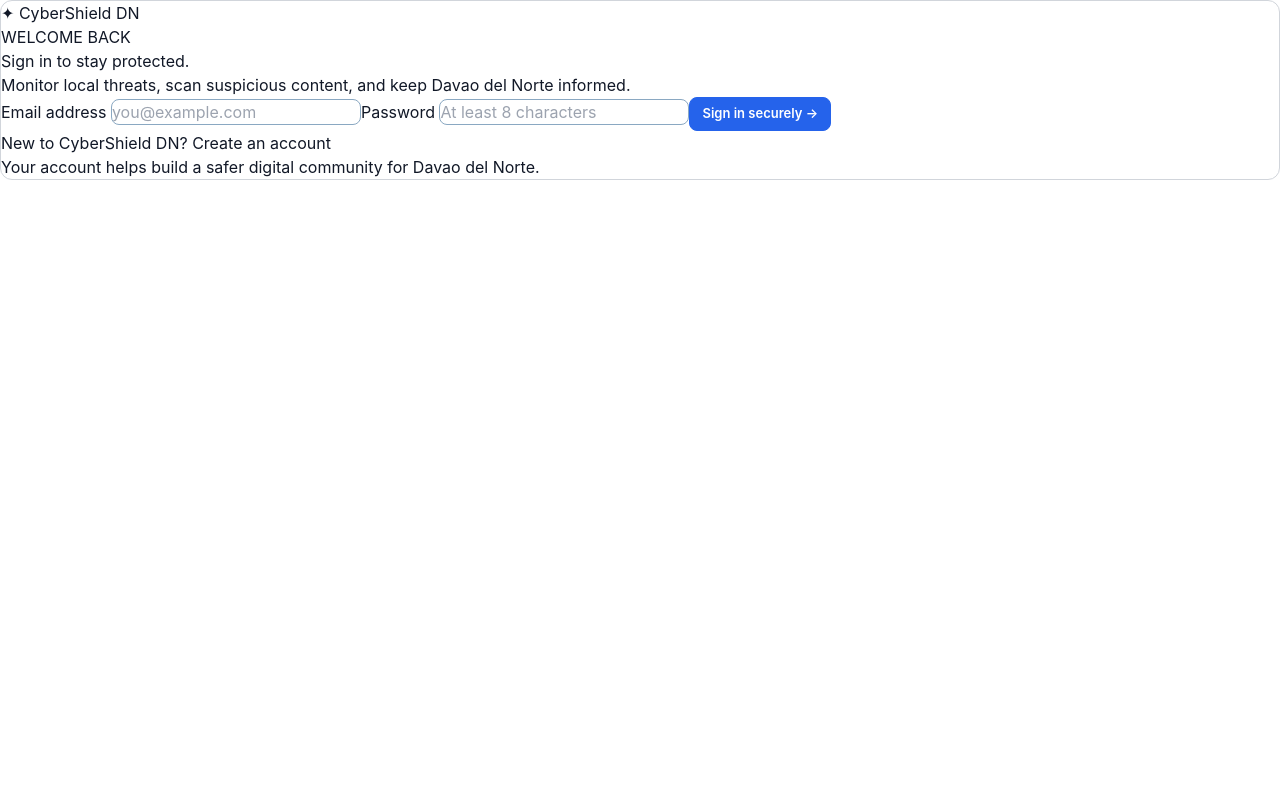
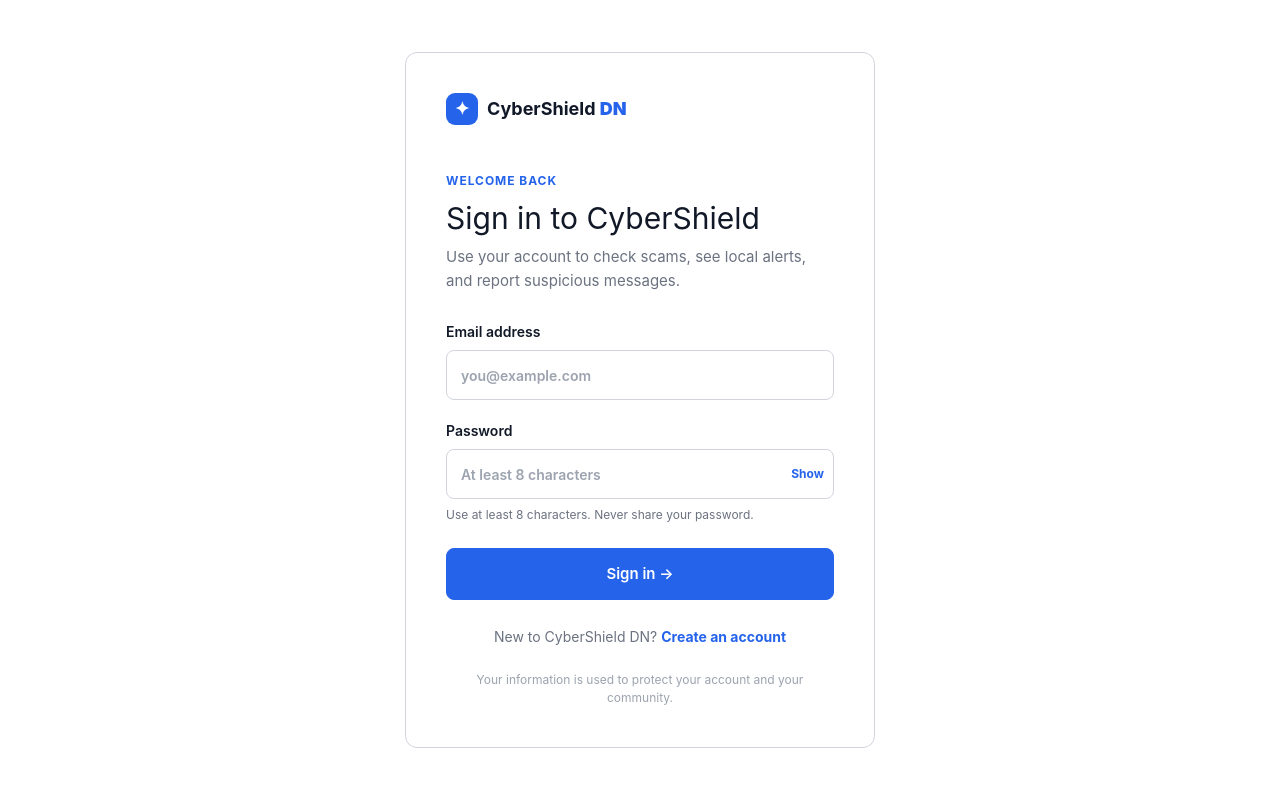
Before and after one commit to LaVenganzaDelLadron/davnorshieldweb, an Angular app: page /login in a window 1280 px wide. Shown: the top 786 px of the page. Built offline with nearby package versions, Linux system fonts and the light colour scheme.

Commit message:
update: ui user friendly for non technical

```diff
--- a/src/app/pages/register/auth.css
+++ b/src/app/pages/register/auth.css
@@ -0,0 +1,82 @@
+:host { display: block; }
+
+.auth-screen {
+  display: grid;
+  min-height: 100vh;
+  place-items: center;
+  padding: 32px 16px;
+  background: #f8f9fa;
+}
+
+.auth-card {
+  width: min(100%, 470px);
+  padding: 40px;
+  border: 1px solid #e5e7eb;
+  border-radius: 16px;
+  background: #fff;
+}
+
+.auth-brand {
+  display: inline-flex;
+  align-items: center;
+  gap: 9px;
+  color: #111827;
+  font-size: 18px;
+  font-weight: 700;
+  text-decoration: none;
+}
+
+.auth-brand b { color: #2563eb; }
+
+.auth-brand-mark {
+  display: grid;
+  width: 32px;
+  height: 32px;
+  place-items: center;
+  border-radius: 9px;
+  background: #2563eb;
+  color: #fff;
+}
+
+.auth-intro { margin: 42px 0 28px; }
+.auth-kicker { color: #2563eb; font-size: 12px; font-weight: 700; letter-spacing: .08em; }
+.auth-intro h1 { margin: 10px 0 10px; color: #111827; font-size: 30px; line-height: 1.15; }
+.auth-copy { margin: 0; color: #6b7280; font-size: 15px; line-height: 1.6; }
+
+.auth-message {
+  margin: 18px 0;
+  padding: 12px 14px;
+  border-radius: 8px;
+  font-size: 14px;
+  line-height: 1.5;
+}
+
+.auth-error { border: 1px solid #fecaca; background: #fff7f7; color: #b91c1c; }
+.auth-success { border: 1px solid #bfdbfe; background: #eff6ff; color: #1d4ed8; }
+
+.auth-form { display: grid; gap: 20px; }
+.auth-field { display: grid; gap: 8px; color: #111827; font-size: 14px; font-weight: 600; }
+.auth-field .input { width: 100%; min-height: 50px; padding: 0 14px; border: 1px solid #d1d5db; border-radius: 8px; color: #111827; }
+.auth-field .input:focus { border-color: #2563eb; box-shadow: 0 0 0 3px #dbeafe; }
+.auth-field .input[aria-invalid="true"] { border-color: #dc2626; }
+.auth-hint { color: #6b7280; font-size: 12px; font-weight: 400; line-height: 1.4; }
+.field-error { color: #b91c1c; font-size: 12px; font-weight: 500; }
+
+.auth-password-wrap { position: relative; display: block; }
+.auth-password-wrap .input { padding-right: 70px; }
+.password-toggle { position: absolute; top: 50%; right: 10px; min-height: 32px; transform: translateY(-50%); border: 0; background: transparent; color: #2563eb; cursor: pointer; font-size: 12px; font-weight: 700; }
+.password-toggle:focus-visible { outline: 2px solid #2563eb; outline-offset: 2px; }
+
+.auth-submit { width: 100%; min-height: 52px; margin-top: 4px; border: 0; border-radius: 8px; font-size: 15px; }
+.auth-submit:disabled { cursor: wait; opacity: .7; }
+.auth-switch { margin: 26px 0 0; color: #6b7280; font-size: 14px; text-align: center; }
+.auth-switch a { color: #2563eb; font-weight: 700; text-decoration: none; }
+.auth-switch a:hover { text-decoration: underline; }
+.auth-note { margin: 24px 0 0; color: #9ca3af; font-size: 12px; line-height: 1.5; text-align: center; }
+
+@media (max-width: 520px) {
+  .auth-screen { padding: 16px; align-items: start; }
+  .auth-card { padding: 28px 22px; }
+  .auth-intro { margin-top: 34px; }
+  .auth-intro h1 { font-size: 26px; }
+}
--- a/src/app/pages/register/auth.html
+++ b/src/app/pages/register/auth.html
@@ -1,10 +1,11 @@
 <main class="auth-screen">
-  <span class="auth-glow one"></span><span class="auth-glow two"></span>
-  <section class="auth-card">
-    <a routerLink="/" class="auth-brand">✦ CyberShield <span>DN</span></a>
-    <p class="auth-kicker">{{ isRegister ? 'JOIN THE COMMUNITY' : 'WELCOME BACK' }}</p>
-    <h1>{{ isRegister ? 'Create your account.' : 'Sign in to stay protected.' }}</h1>
-    <p class="auth-copy">{{ isRegister ? 'Start helping your community spot and stop online scams.' : 'Monitor local threats, scan suspicious content, and keep Davao del Norte informed.' }}</p>
+  <section class="auth-card" aria-labelledby="auth-title">
+    <a routerLink="/" class="auth-brand" aria-label="Back to CyberShield DN home"><span class="auth-brand-mark">✦</span><span>CyberShield <b>DN</b></span></a>
+    <div class="auth-intro">
+      <span class="auth-kicker">{{ isRegister ? 'JOIN YOUR COMMUNITY' : 'WELCOME BACK' }}</span>
+      <h1 id="auth-title">{{ isRegister ? 'Create your account' : 'Sign in to CyberShield' }}</h1>
+      <p class="auth-copy">{{ isRegister ? 'Create a free account to help keep Davao del Norte safer online.' : 'Use your account to check scams, see local alerts, and report suspicious messages.' }}</p>
+    </div>
 
     @if (errorMessage) {
       <div class="auth-message auth-error" role="alert">{{ errorMessage }}</div>
@@ -13,24 +14,29 @@
       <div class="auth-message auth-success" role="status">{{ successMessage }}</div>
     }
 
-    <form class="form-grid auth-form" [formGroup]="form" (ngSubmit)="submit()" novalidate>
+    <form class="auth-form" [formGroup]="form" (ngSubmit)="submit()" novalidate>
       @if (isRegister) {
-        <label>Full name
-          <input class="input" type="text" formControlName="full_name" autocomplete="name" placeholder="Your full name">
+        <label class="auth-field" for="full-name">Full name
+          <input id="full-name" class="input" type="text" formControlName="full_name" autocomplete="name" placeholder="e.g. Maria Santos" [attr.aria-invalid]="form.controls.full_name.invalid && form.controls.full_name.touched">
+          <small class="auth-hint">Use the name your community knows you by.</small>
           @if (form.controls.full_name.invalid && form.controls.full_name.touched) { <small class="field-error">Please enter your full name.</small> }
         </label>
       }
-      <label>Email address
-        <input class="input" type="email" formControlName="email" autocomplete="email" placeholder="you@example.com">
+      <label class="auth-field" for="email">Email address
+        <input id="email" class="input" type="email" formControlName="email" autocomplete="email" placeholder="you@example.com" [attr.aria-invalid]="form.controls.email.invalid && form.controls.email.touched">
         @if (form.controls.email.invalid && form.controls.email.touched) { <small class="field-error">Enter a valid email address.</small> }
       </label>
-      <label>Password
-        <input class="input" type="password" formControlName="password" autocomplete="{{ isRegister ? 'new-password' : 'current-password' }}" placeholder="At least 8 characters">
+      <label class="auth-field" for="password">Password
+        <span class="auth-password-wrap">
+          <input id="password" class="input" [type]="showPassword ? 'text' : 'password'" formControlName="password" autocomplete="{{ isRegister ? 'new-password' : 'current-password' }}" placeholder="At least 8 characters" [attr.aria-invalid]="form.controls.password.invalid && form.controls.password.touched">
+          <button class="password-toggle" type="button" (click)="togglePassword()" [attr.aria-label]="showPassword ? 'Hide password' : 'Show password'">{{ showPassword ? 'Hide' : 'Show' }}</button>
+        </span>
+        <small class="auth-hint">Use at least 8 characters. Never share your password.</small>
         @if (form.controls.password.invalid && form.controls.password.touched) { <small class="field-error">Password must be at least 8 characters.</small> }
       </label>
-      <button class="btn btn-primary auth-submit" type="submit" [disabled]="submitting">
-        {{ submitting ? 'Please wait...' : (isRegister ? 'Create account' : 'Sign in securely') }}
-        @if (!submitting) { <span>→</span> }
+      <button class="btn btn-primary auth-submit" type="submit" [disabled]="submitting" [attr.aria-busy]="submitting">
+        {{ submitting ? 'Please wait...' : (isRegister ? 'Create my account' : 'Sign in') }}
+        @if (!submitting) { <span aria-hidden="true">→</span> }
       </button>
     </form>
 
@@ -38,6 +44,6 @@
       {{ isRegister ? 'Already have an account?' : 'New to CyberShield DN?' }}
       <a [routerLink]="isRegister ? '/login' : '/register'">{{ isRegister ? 'Sign in' : 'Create an account' }}</a>
     </p>
-    <p class="auth-copy auth-note">Your account helps build a safer digital community for Davao del Norte.</p>
+    <p class="auth-note">Your information is used to protect your account and your community.</p>
   </section>
 </main>
--- a/src/app/pages/register/auth.ts
+++ b/src/app/pages/register/auth.ts
@@ -21,6 +21,11 @@ export class Auth {
   submitting = false;
   errorMessage = '';
   successMessage = '';
+  showPassword = false;
+
+  togglePassword(): void {
+    this.showPassword = !this.showPassword;
+  }
 
   readonly form = this.formBuilder.group({
     full_name: [''],
```
